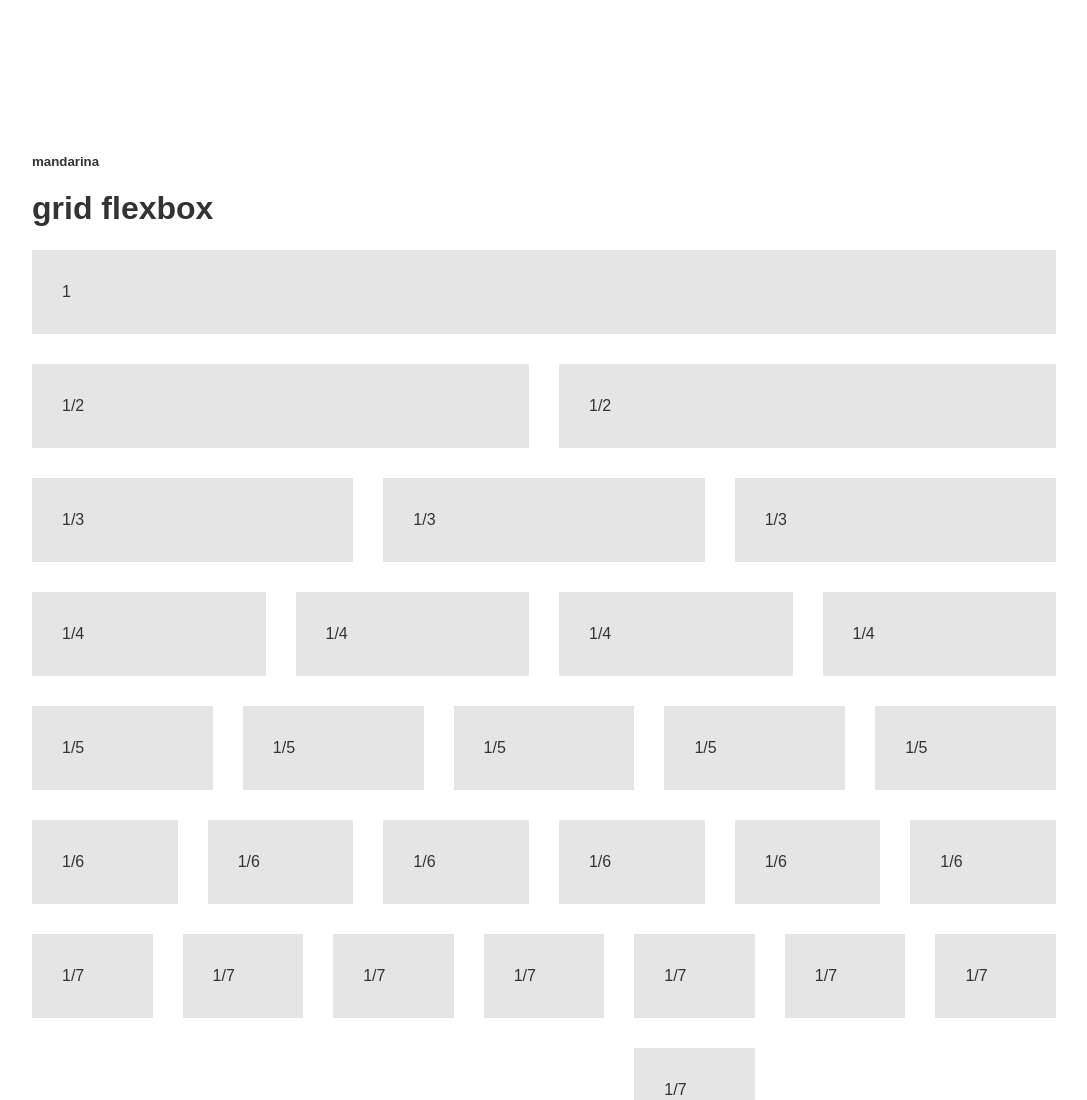
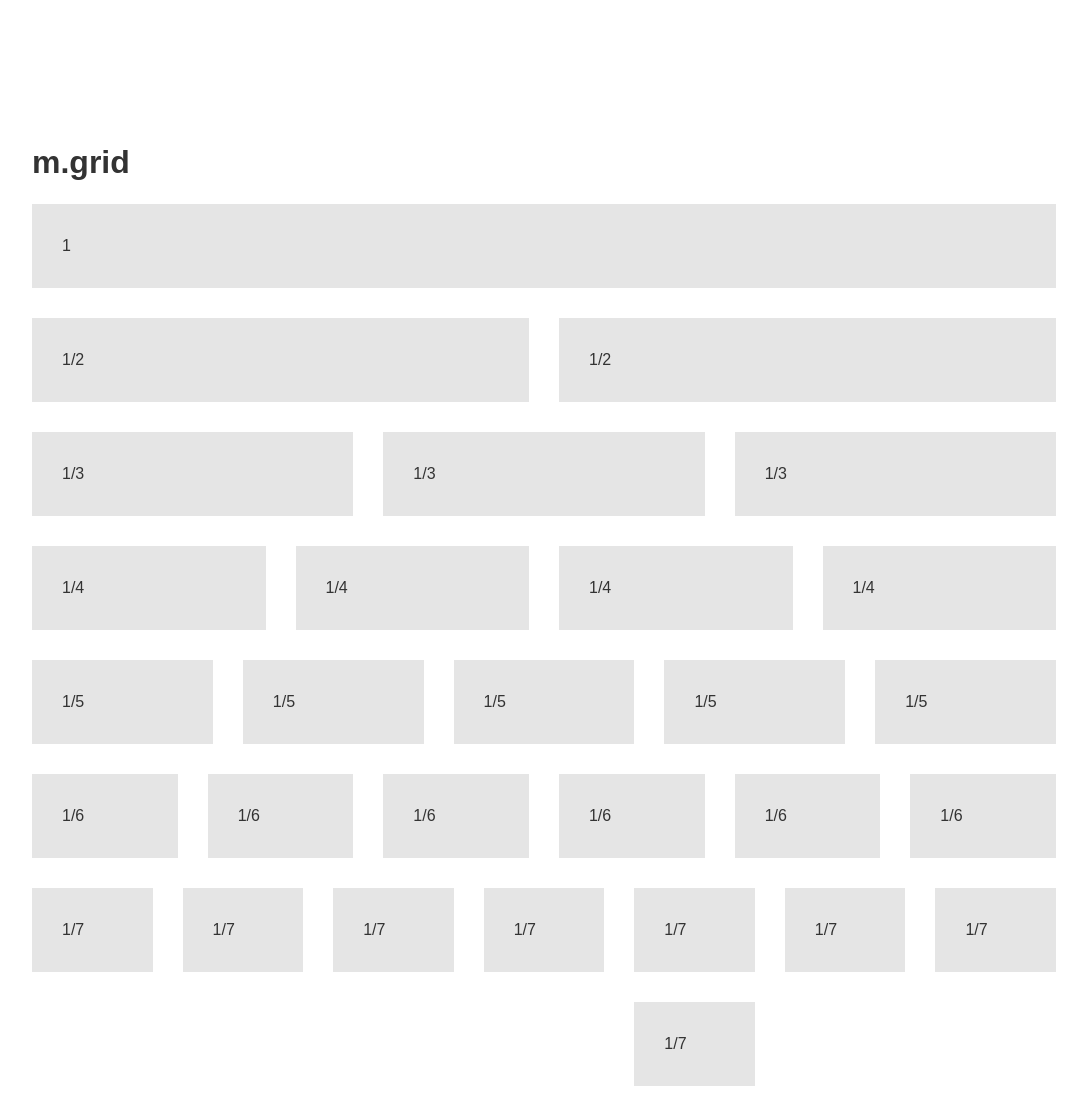
Before and after one commit to flkt-crnpio/mandarina-grid-flexbox, a website: page dev/index.html in a window 1280 px wide. Shown: the top 1100 px of the page, without its empty margins (96-1183 px from the left). Drawn offline with Linux system fonts and the light colour scheme.

Commit message:
mandarina to mol

```diff
--- a/dev/index.html
+++ b/dev/index.html
@@ -5,7 +5,7 @@
     	<meta name="robots" content="noindex,nofollow" />
     	<meta name="googlebot" content="noindex,nofollow" />
         <meta name="viewport" content="width=device-width, initial-scale=1.0, user-scalable=no">
-        <title>mandarina grid flex</title>
+        <title>m.grid</title>
         <link rel="stylesheet" href="css/normalize.min.css">
         <link rel="stylesheet" href="css/grid.css">
         <style media="screen">
@@ -21,8 +21,7 @@
     <body>
         <div class="main">
             <div class="container-x m-t-5">
-                <h5 class="sub-title">mandarina</h5>
-                <h1>grid flexbox</h1>
+                <h1>m.grid</h1>
             </div>
 
             <div class="container-x text-center">
```
